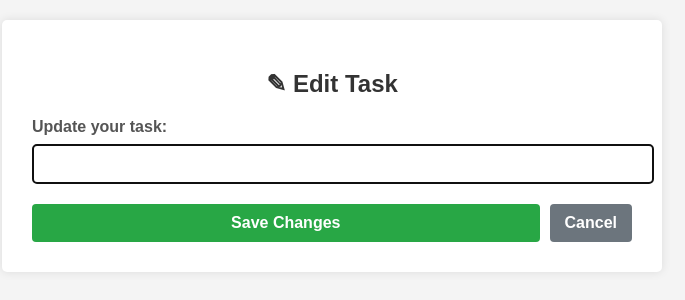
After one commit to harshitgurla24/To_Do_List-python, a Flask app: template templates/edit.html in a window 1280 px wide. The commit adds this page. Shown: the top 300 px of the page, without its empty margins (308-993 px from the left). Run offline with Flask 3, Linux system fonts and the light colour scheme; the template is opened without the code that fills it, so the values that code supplies are empty.

Commit message:
added task edit feature

```diff
--- a/app.py
+++ b/app.py
@@ -20,5 +20,19 @@ def delete(index):
         tasks.pop(index)
     return redirect("/")
 
+@app.route("/edit/<int:index>", methods=["GET"])
+def edit(index):
+    if 0 <= index < len(tasks):
+        return render_template("edit.html", task=tasks[index], index=index)
+    return redirect("/")
+
+@app.route("/update/<int:index>", methods=["POST"])
+def update(index):
+    if 0 <= index < len(tasks):
+        updated_task = request.form.get("task")
+        if updated_task:
+            tasks[index] = updated_task
+    return redirect("/")
+
 if __name__ == "__main__":
     app.run()
--- /dev/null
+++ b/templates/edit.html
@@ -0,0 +1,92 @@
+<!DOCTYPE html>
+<html>
+<head>
+    <title>Edit Task</title>
+    <style>
+        body {
+            font-family: Arial, sans-serif;
+            background-color: #f4f4f4;
+            margin: 0;
+            padding: 20px;
+        }
+        .container {
+            max-width: 600px;
+            margin: auto;
+            background: white;
+            padding: 30px;
+            border-radius: 5px;
+            box-shadow: 0 0 10px rgba(0,0,0,0.1);
+        }
+        h2 {
+            text-align: center;
+            color: #333;
+        }
+        .form-group {
+            margin-bottom: 20px;
+        }
+        label {
+            display: block;
+            margin-bottom: 8px;
+            color: #555;
+            font-weight: bold;
+        }
+        input[type="text"] {
+            width: 100%;
+            padding: 10px;
+            border: 1px solid #ccc;
+            border-radius: 4px;
+            font-size: 16px;
+        }
+        .button-group {
+            display: flex;
+            gap: 10px;
+            margin-top: 20px;
+        }
+        button {
+            flex: 1;
+            padding: 10px 15px;
+            border: none;
+            border-radius: 4px;
+            cursor: pointer;
+            font-size: 16px;
+            font-weight: bold;
+        }
+        .save-btn {
+            background-color: #28a745;
+            color: white;
+        }
+        .save-btn:hover {
+            background-color: #218838;
+        }
+        .cancel-btn {
+            background-color: #6c757d;
+            color: white;
+            text-decoration: none;
+            text-align: center;
+        }
+        .cancel-btn:hover {
+            background-color: #5a6268;
+        }
+    </style>
+</head>
+<body>
+
+<div class="container">
+    <h2>✎ Edit Task</h2>
+
+    <form method="POST" action="/update/{{ index }}">
+        <div class="form-group">
+            <label for="task">Update your task:</label>
+            <input type="text" id="task" name="task" value="{{ task }}" required autofocus>
+        </div>
+
+        <div class="button-group">
+            <button type="submit" class="save-btn">Save Changes</button>
+            <a href="/" style="text-decoration: none;">
+                <button type="button" class="cancel-btn">Cancel</button>
+            </a>
+        </div>
+    </form>
+</div>
+</body>
+</html>
```
Also changed, not shown: templates/index.html (+14 -4 lines).
